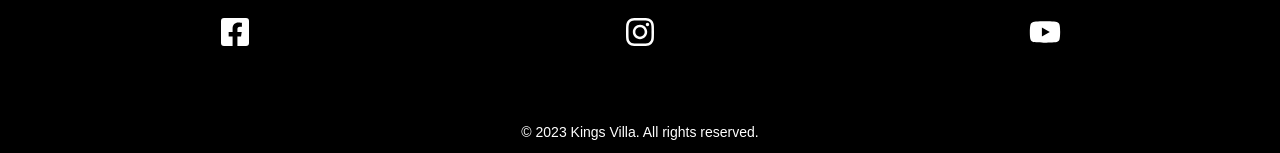
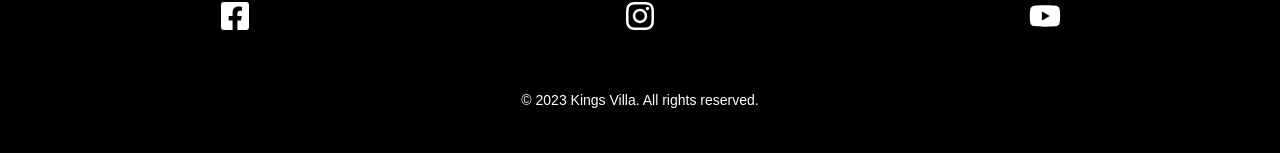
Before and after one commit to WWKMihiranga/Kings-Villa-Project, a React (Create React App) app in the folder kings-villa-project/: page / in a window 1280 px wide. Shown: the part 1494-1647 px from the top of the page. Built offline with nearby package versions, Linux system fonts and the light colour scheme; a web font is replaced by a local one.

Commit message:
Updated the footer.css

```diff
--- a/kings-villa-project/src/Components/Footer/Footer.css
+++ b/kings-villa-project/src/Components/Footer/Footer.css
@@ -15,7 +15,7 @@
 
 .footer-images img {
     width: 20%;
-    height: 316px;
+    height: 300px;
 }
 
 .footer-content {
@@ -37,9 +37,6 @@
     width: 25%;
     align-content: center;
 }
- box1{
-    text-align: left;
- }
 
 .footer-social {
     display: flex;
@@ -50,7 +47,7 @@
 .footer-copyright {
     text-align: center;
     margin-top: 20px;
-    padding: 1rem;
+    padding-bottom: 3rem;
 }
 
 .footer-copyright p {
```
